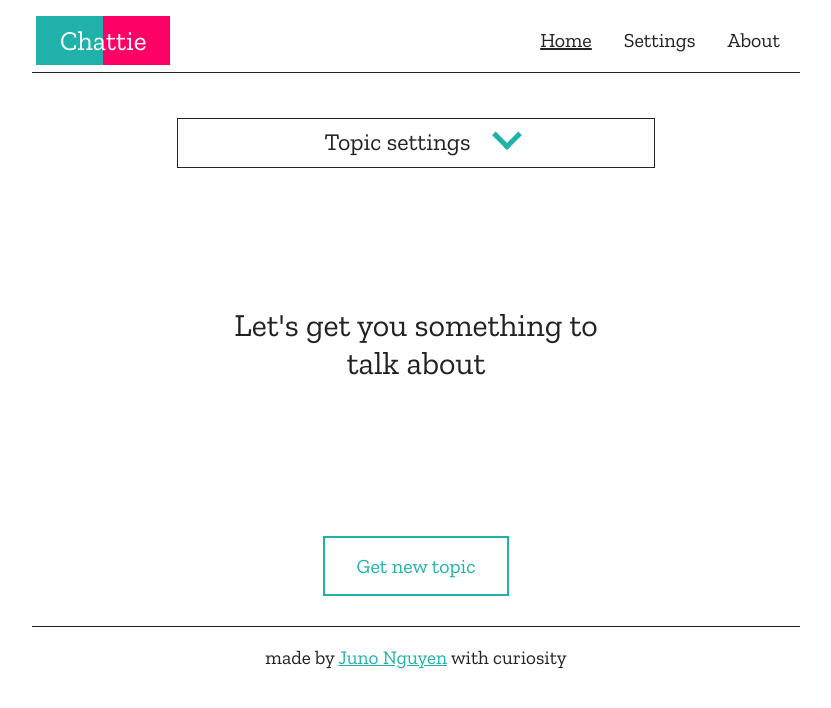
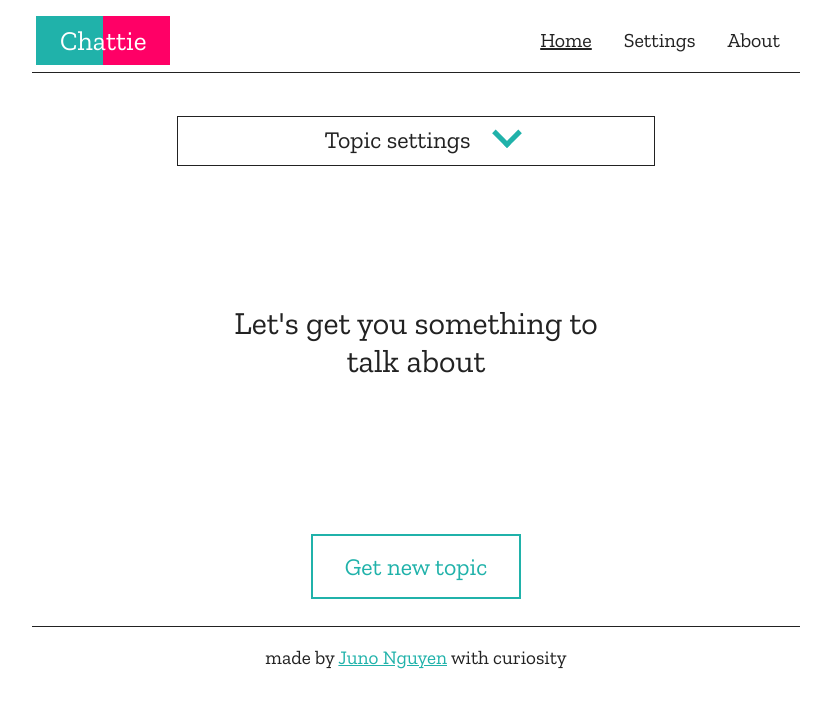
Before and after one commit to JunoNgx/chattie, a Vue app: page /home in a window 1280 px wide. Shown: the top 708 px of the page, without its empty margins (224-1055 px from the left). Built offline with nearby package versions, Linux system fonts and the light colour scheme.

Commit message:
Enlarge new topic button

```diff
--- a/src/components/PromptDisplay.vue
+++ b/src/components/PromptDisplay.vue
@@ -68,7 +68,7 @@
         cursor: pointer
         width: fit-content
         font-family: v.$font-stack
-        font-size: 1.25rem
+        font-size: 1.5rem
         padding: 1rem 2rem
         color: v.$acc-green
         +m.transition(color, background-color, width, height)
```
